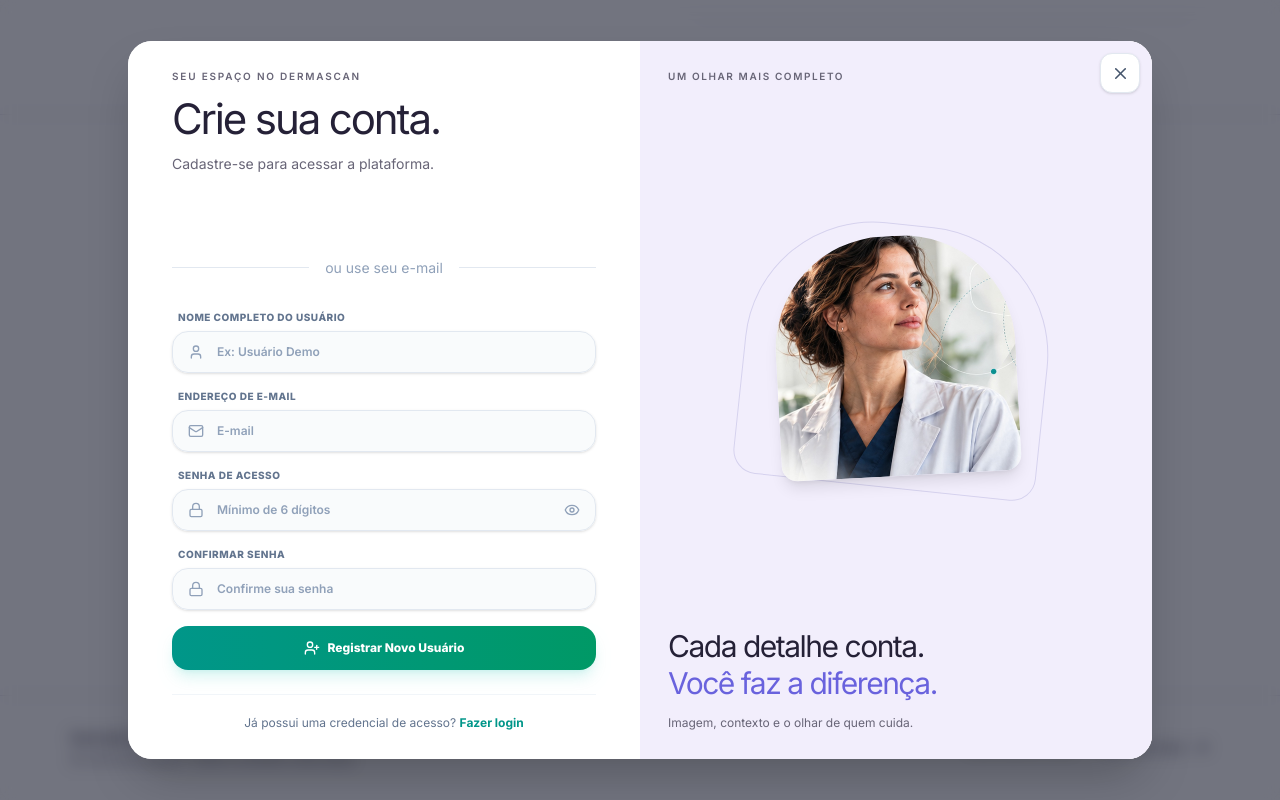
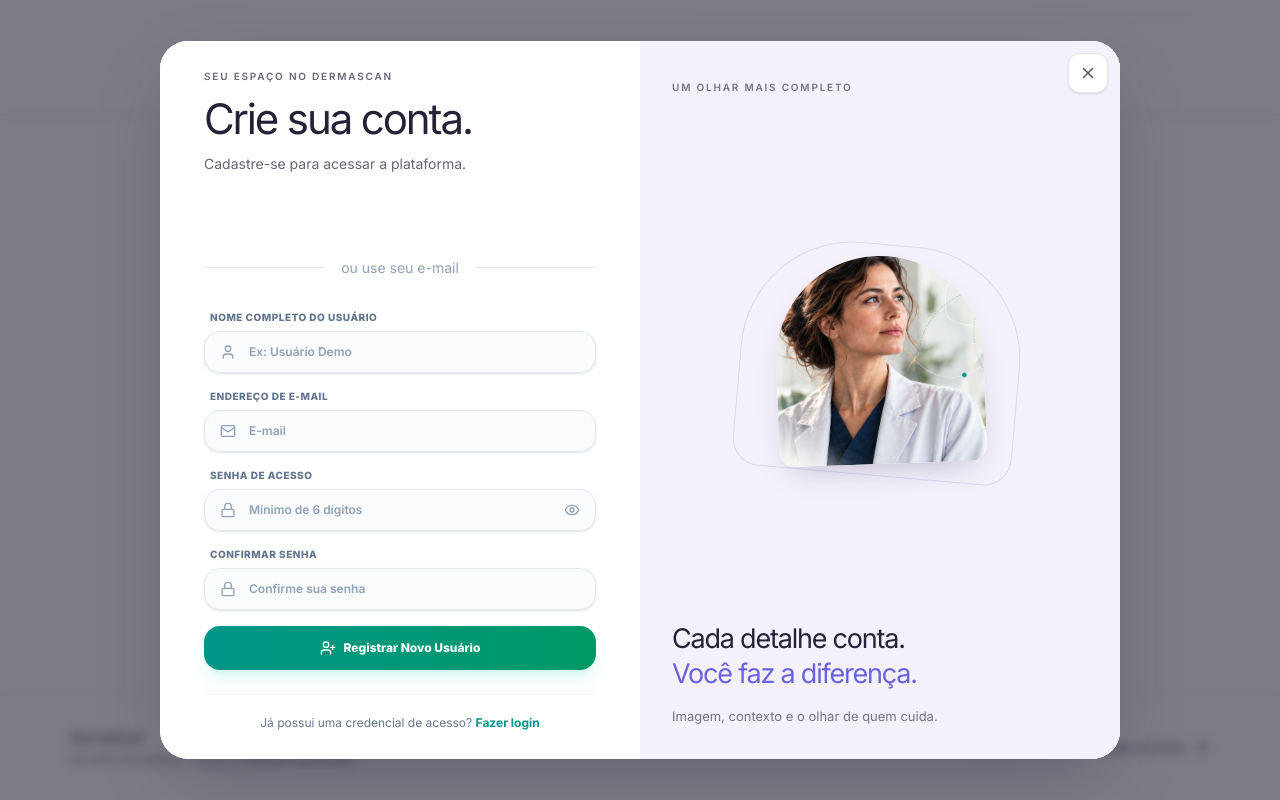
Before and after one commit to fnd-lip/DermaScan, a React (Vite) app in the folder frontend/: page / in a window 1280 px wide. Both pictures are taken after a click on the button "Criar conta". Shown: the part 3382-4182 px from the top of the page. Built offline with nearby package versions, Linux system fonts and the light colour scheme; no server answers.

Commit message:
style: refina experiencia visual do modal de autenticacao

```diff
--- a/frontend/src/components/auth/ModalAutenticacao.tsx
+++ b/frontend/src/components/auth/ModalAutenticacao.tsx
@@ -1,6 +1,6 @@
 import { useEffect, type ReactNode } from "react";
 import { X } from "lucide-react";
-import { AnimatePresence, motion } from "motion/react";
+import { AnimatePresence, motion, useReducedMotion } from "motion/react";
 
 interface ModalAutenticacaoProps {
   readonly aberto: boolean;
@@ -13,6 +13,8 @@ export function ModalAutenticacao({
   children,
   onFechar,
 }: ModalAutenticacaoProps) {
+  const reduzirMovimento = useReducedMotion();
+
   useEffect(() => {
     if (!aberto) return;
 
@@ -37,15 +39,16 @@ export function ModalAutenticacao({
     <AnimatePresence>
       {aberto && (
         <motion.div
-          className="fixed inset-0 z-50 flex items-center justify-center overflow-y-auto bg-slate-950/55 px-4 py-5 backdrop-blur-sm"
+          className="fixed inset-0 z-50 flex items-center justify-center overflow-y-auto bg-[#171426]/55 px-4 py-6 backdrop-blur-[6px]"
           initial={{ opacity: 0 }}
           animate={{ opacity: 1 }}
           exit={{ opacity: 0 }}
+          transition={{ duration: 0.2 }}
         >
           <button
             type="button"
             aria-label="Fechar autenticação"
-            className="absolute inset-0"
+            className="absolute inset-0 cursor-default"
             onClick={onFechar}
           />
 
@@ -53,13 +56,24 @@ export function ModalAutenticacao({
             role="dialog"
             aria-modal="true"
             aria-label="Acesso ao DermaScan"
-            className="relative z-10 my-auto w-full max-w-5xl"
-            initial={{ opacity: 0, y: 20, scale: 0.98 }}
+            className="relative z-10 my-auto w-full max-w-240"
+            initial={{
+              opacity: 0,
+              y: reduzirMovimento ? 0 : 14,
+              scale: reduzirMovimento ? 1 : 0.985,
+            }}
             animate={{ opacity: 1, y: 0, scale: 1 }}
-            exit={{ opacity: 0, y: 20, scale: 0.98 }}
-            transition={{ duration: 0.25 }}
+            exit={{
+              opacity: 0,
+              y: reduzirMovimento ? 0 : 10,
+              scale: reduzirMovimento ? 1 : 0.99,
+            }}
+            transition={{
+              duration: reduzirMovimento ? 0.1 : 0.28,
+              ease: [0.22, 1, 0.36, 1],
+            }}
           >
-            <div className="overflow-hidden rounded-3xl bg-white shadow-2xl">
+            <div className="overflow-hidden rounded-[28px] bg-white shadow-[0_24px_80px_-24px_rgba(20,17,43,0.35)]">
               {children}
             </div>
 
@@ -67,9 +81,9 @@ export function ModalAutenticacao({
               type="button"
               onClick={onFechar}
               aria-label="Fechar modal"
-              className="absolute top-3 right-3 z-20 flex h-10 w-10 cursor-pointer items-center justify-center rounded-xl border border-slate-200 bg-white text-slate-600 shadow-sm transition-colors hover:bg-slate-50"
+              className="absolute right-3 top-3 z-20 flex h-10 w-10 cursor-pointer items-center justify-center rounded-xl border border-[#e9e6f1] bg-white text-[#56516b] shadow-sm transition-all duration-200 hover:bg-[#f7f5fc] hover:text-[#252137] focus-visible:outline-2 focus-visible:outline-offset-2 focus-visible:outline-[#6962dd]"
             >
-              <X size={19} aria-hidden="true" />
+              <X size={18} aria-hidden="true" />
             </button>
           </motion.div>
         </motion.div>
--- a/frontend/src/components/auth/PainelVisualAutenticacao.tsx
+++ b/frontend/src/components/auth/PainelVisualAutenticacao.tsx
@@ -1,38 +1,35 @@
 export function PainelVisualAutenticacao() {
   return (
-    <aside className="relative hidden flex-col justify-between overflow-hidden bg-[#f2eefc] p-7 lg:flex">
-      {/* Cabeçalho */}
-      <div className="flex items-center gap-4">
-        <span className="text-[10px] font-semibold tracking-[0.16em] text-[#686577]">
-          UM OLHAR MAIS COMPLETO
+    <aside className="relative hidden flex-col justify-between overflow-hidden bg-[#f4f1fc] p-8 lg:flex">
+      <div>
+        <span className="text-[10px] font-semibold uppercase tracking-[0.18em] text-[#777188]">
+          Um olhar mais completo
         </span>
       </div>
 
-      {/* Fotografia da médica */}
-      <div className="relative mx-auto my-5 flex w-full max-w-70 items-center justify-center">
+      <div className="relative mx-auto my-7 flex w-full max-w-64 items-center justify-center">
         <div
           aria-hidden="true"
-          className="absolute -inset-3 rotate-6 rounded-t-[8rem] rounded-b-3xl border border-[#d6d2ee]"
+          className="absolute -inset-3 rotate-5 rounded-t-[7rem] rounded-b-[28px] border border-[#dcd7f0]"
         />
 
         <img
           src="/assets/landing/medica.jpg"
           alt="Profissional de saúde observando com atenção"
-          className="relative z-10 h-60 w-60 -rotate-3 rounded-t-[7rem] rounded-b-2xl object-cover object-top shadow-lg"
+          className="relative z-10 h-52 w-52 -rotate-2 rounded-t-[6.5rem] rounded-b-2xl object-cover object-top shadow-[0_14px_32px_-16px_rgba(36,30,75,0.35)]"
         />
       </div>
 
-      {/* Mensagem institucional */}
-      <div>
-        <h3 className="text-3xl font-normal leading-tight tracking-tighter text-[#252137]">
+      <div className="max-w-sm">
+        <h3 className="text-[27px] font-normal leading-[1.16] tracking-[-0.045em] text-[#252137]">
           Cada detalhe conta.
         </h3>
 
-        <p className="text-3xl font-normal leading-tight tracking-tighter text-[#6962dd]">
+        <p className="mt-1 text-[27px] font-normal leading-[1.16] tracking-[-0.045em] text-[#6962dd]">
           Você faz a diferença.
         </p>
 
-        <p className="mt-3 text-xs text-[#686577]">
+        <p className="mt-4 text-[13px] leading-relaxed text-[#777188]">
           Imagem, contexto e o olhar de quem cuida.
         </p>
       </div>
```
